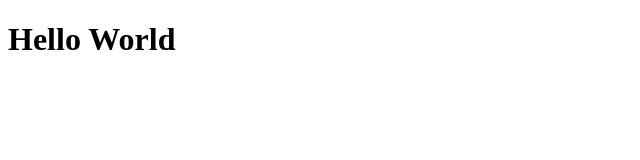
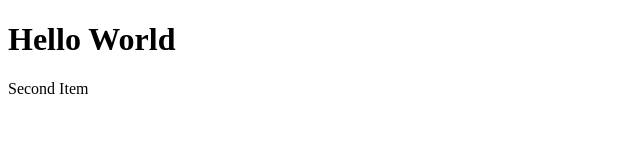
Before and after one commit to Leangheng053/MyFirstGit, a plain HTML site: page index.html in a window 1280 px wide. Shown: the whole page, without its empty margins (0-640 px from the left). Drawn offline with Linux system fonts and the light colour scheme.

Commit message:
add div class

```diff
--- a/index.html
+++ b/index.html
@@ -8,5 +8,7 @@
 </head>
 <body>
     <h1>Hello World</h1>
+
+<div class="main">Second Item</div>
 </body>
 </html>
```
